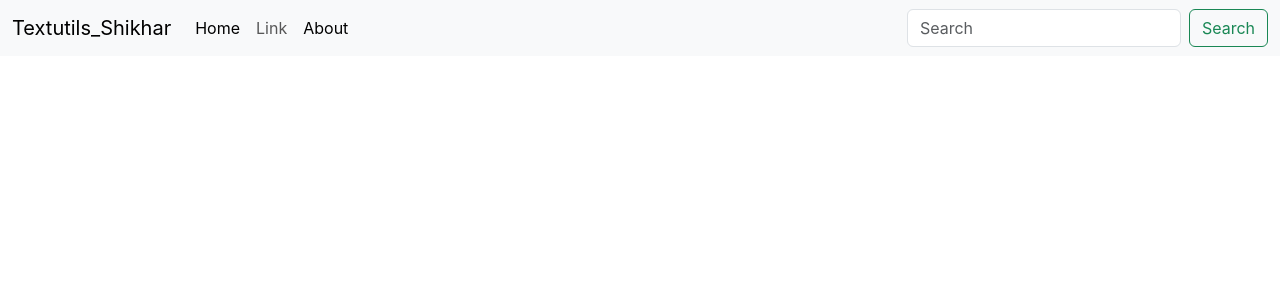
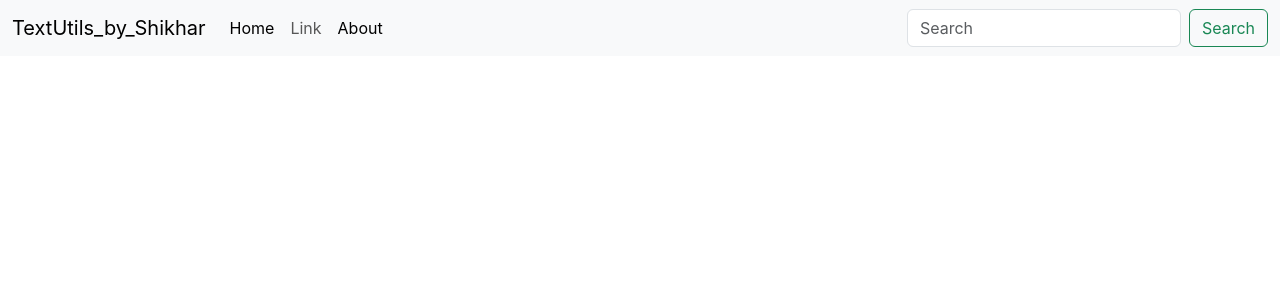
Before and after one commit to shikhar5647/React_Learning, a React (Create React App) app in the folder text_utils/: page / in a window 1280 px wide. Shown: the top 300 px of the page. Built offline with nearby package versions, Linux system fonts and the light colour scheme.

Commit message:
default_props

```diff
--- a/text_utils/src/components/Navbar.js
+++ b/text_utils/src/components/Navbar.js
@@ -1,10 +1,12 @@
 import React from 'react'
+import PropTypes from 'prop-types'
 
-export default function Navbar() {
+
+export default function Navbar(props) {
   return (
     <nav className="navbar navbar-expand-lg bg-body-tertiary">
         <div className="container-fluid">
-          <a className="navbar-brand" href="/">Textutils_Shikhar</a>
+          <a className="navbar-brand" href="/">{props.title}</a>
           <button className="navbar-toggler" type="button" data-bs-toggle="collapse" data-bs-target="#navbarSupportedContent" aria-controls="navbarSupportedContent" aria-expanded="false" aria-label="Toggle navigation">
             <span className="navbar-toggler-icon"></span>
           </button>
@@ -29,3 +31,7 @@
       </nav>
   )
 }
+
+Navbar.propTypes={title: PropTypes.string}
+
+Navbar.defaultProps={title: "Set title here"}
```
